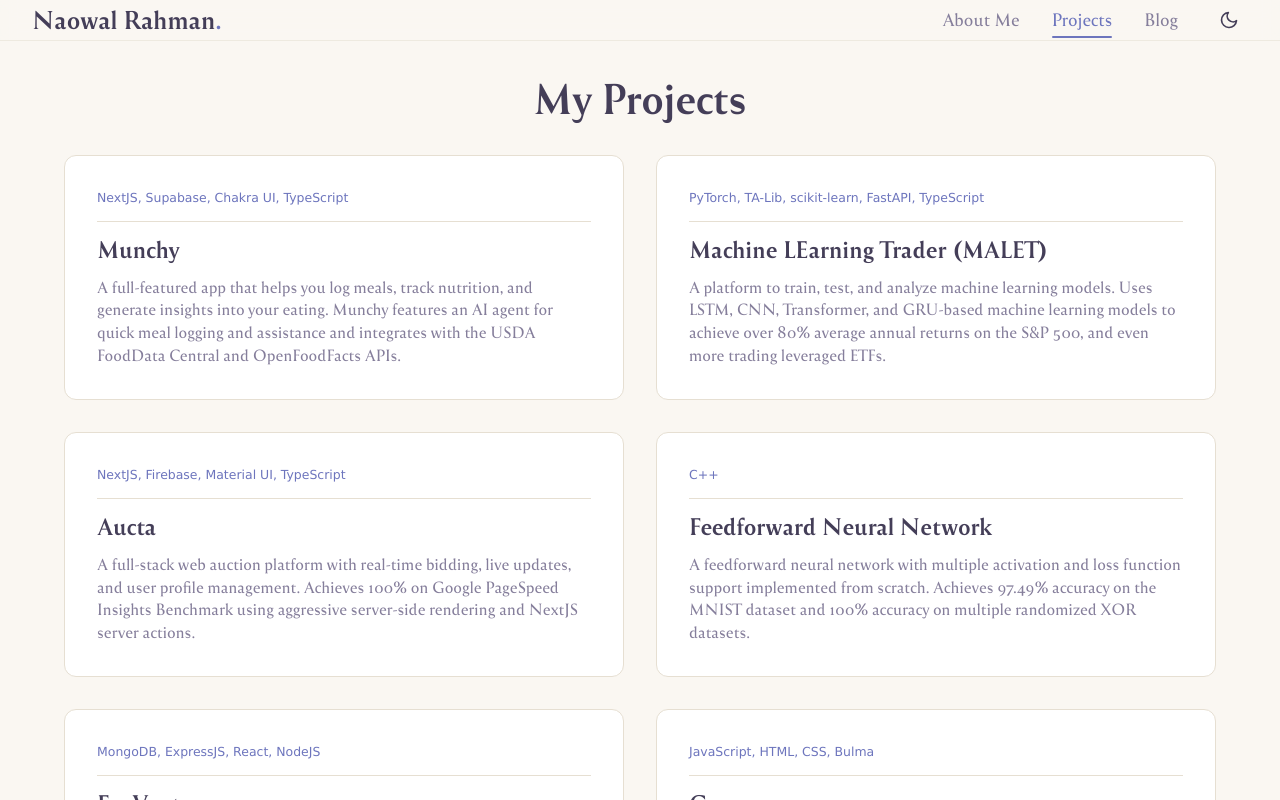
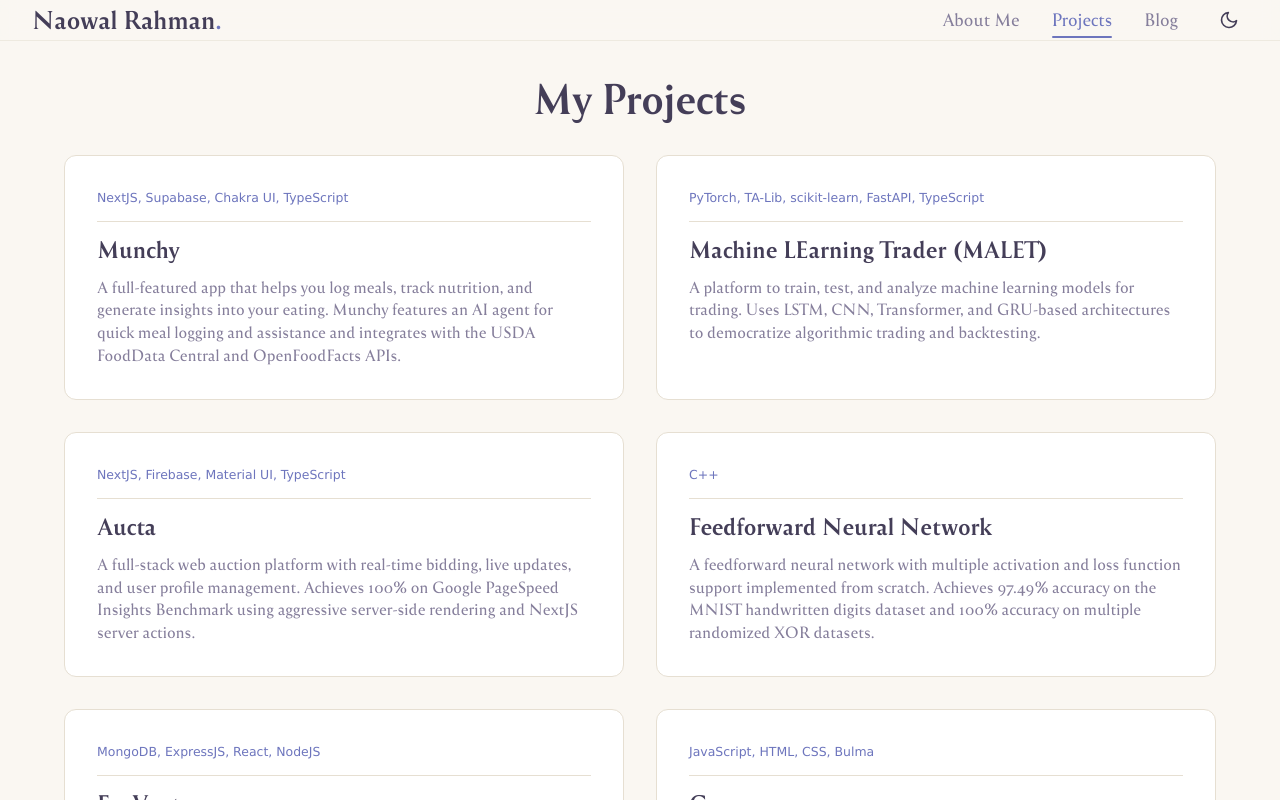
Before and after one commit to naowalrahman/naowalrahman.github.io, a React (Vite) app: page /#/projects in a window 1280 px wide. Shown: the top 800 px of the page. Built offline with nearby package versions, Linux system fonts and the light colour scheme; a web font is replaced by a local one.

Commit message:
chore: update project descriptions

```diff
--- a/src/pages/Projects.jsx
+++ b/src/pages/Projects.jsx
@@ -14,7 +14,7 @@ const projectsData = [
         languages: "PyTorch, TA-Lib, scikit-learn, FastAPI, TypeScript",
         title: "Machine LEarning Trader (MALET)",
         description:
-            "A platform to train, test, and analyze machine learning models. Uses LSTM, CNN, Transformer, and GRU-based machine learning models to achieve over 80% average annual returns on the S&P 500, and even more trading leveraged ETFs.",
+            "A platform to train, test, and analyze machine learning models for trading. Uses LSTM, CNN, Transformer, and GRU-based architectures to democratize algorithmic trading and backtesting.",
         link: "https://github.com/naowalrahman/malet",
     },
     {
@@ -28,7 +28,7 @@ const projectsData = [
         languages: "C++",
         title: "Feedforward Neural Network",
         description:
-            "A feedforward neural network with multiple activation and loss function support implemented from scratch. Achieves 97.49% accuracy on the MNIST dataset and 100% accuracy on multiple randomized XOR datasets.",
+            "A feedforward neural network with multiple activation and loss function support implemented from scratch. Achieves 97.49% accuracy on the MNIST handwritten digits dataset and 100% accuracy on multiple randomized XOR datasets.",
         link: "https://github.com/naowalrahman/neural-network",
     },
     {
```
